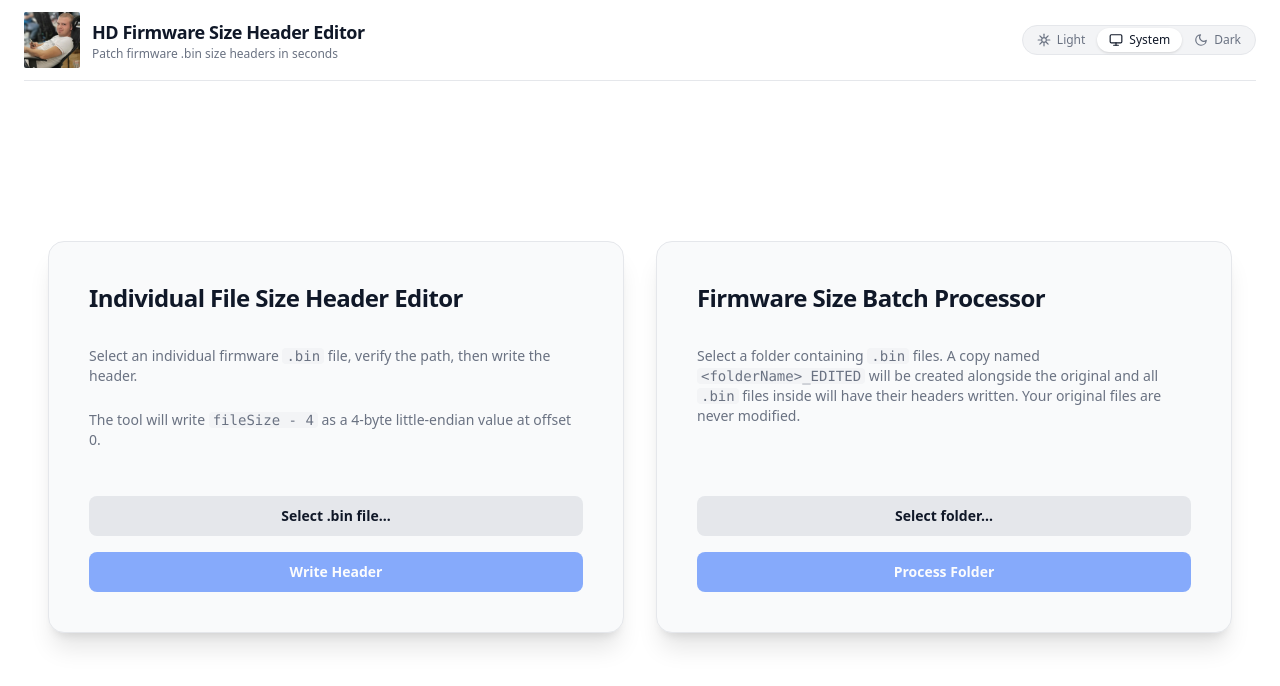
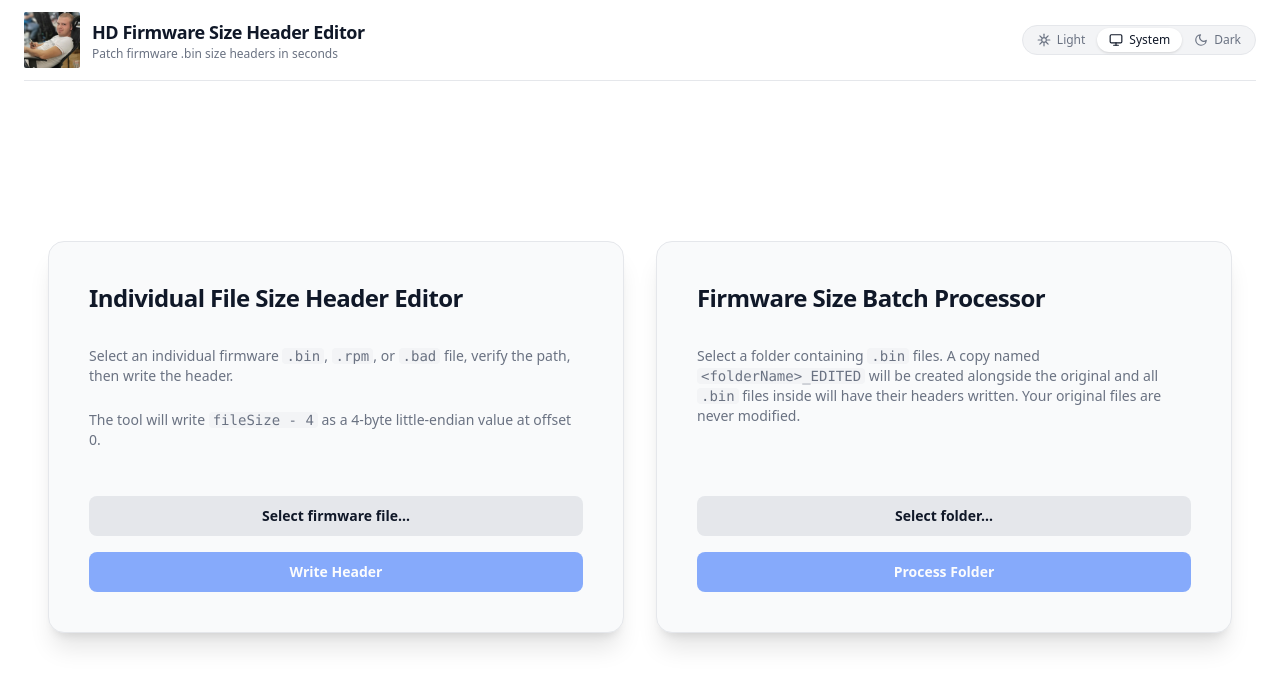
Before and after one commit to sinissto/HD-Firmware-Size-Header-Editor, a React (Vite) app: page / in a window 1280 px wide. Shown: the top 686 px of the page. Built offline with nearby package versions, Linux system fonts and the light colour scheme.

Commit message:
Support for .rpm and .bad file extensions added along side with .bin

```diff
--- a/src/main/firmware.ts
+++ b/src/main/firmware.ts
@@ -69,13 +69,15 @@ export function copyFolderToEdited(sourcePath: string): string {
   return destPath
 }
 
+const FIRMWARE_EXTENSIONS = ['.bin', '.rpm', '.bad']
+
 /**
- * Returns paths of all top-level .bin files in the given folder, sorted alphabetically.
+ * Returns paths of all top-level firmware files (.bin, .rpm, .bad) in the given folder, sorted alphabetically.
  */
 export function scanBinFiles(folderPath: string): string[] {
   return fs
     .readdirSync(folderPath, { withFileTypes: true })
-    .filter((entry) => entry.isFile() && entry.name.toLowerCase().endsWith('.bin'))
+    .filter((entry) => entry.isFile() && FIRMWARE_EXTENSIONS.includes(extname(entry.name).toLowerCase()))
     .map((entry) => join(folderPath, entry.name))
     .sort()
 }
@@ -141,7 +143,7 @@ export function processBatchFolder(sourceFolderPath: string): BatchResult {
       status: 'error',
       editedFolderPath,
       files: [],
-      fatalError: 'No .bin files found in the selected folder',
+      fatalError: 'No firmware files (.bin, .rpm, .bad) found in the selected folder',
     }
   }
 
--- a/src/main/index.ts
+++ b/src/main/index.ts
@@ -47,8 +47,8 @@ function createWindow(): void {
 ipcMain.handle("firmware:select-file", async (event) => {
   const win = BrowserWindow.fromWebContents(event.sender);
   const result = await dialog.showOpenDialog(win!, {
-    title: "Select firmware .bin file",
-    filters: [{ name: "Binary files", extensions: ["bin"] }],
+    title: "Select firmware file",
+    filters: [{ name: "Firmware files", extensions: ["bin", "rpm", "bad"] }],
     properties: ["openFile"],
   });
   if (result.canceled || result.filePaths.length === 0) return null;
--- a/src/renderer/src/IndividualFileHeaderEdit.tsx
+++ b/src/renderer/src/IndividualFileHeaderEdit.tsx
@@ -48,6 +48,14 @@ export function IndividualFileHeaderEdit(): JSX.Element {
           Select an individual firmware{" "}
           <code className="rounded bg-gray-100 px-1 dark:bg-gray-800">
             .bin
+          </code>
+          {", "}
+          <code className="rounded bg-gray-100 px-1 dark:bg-gray-800">
+            .rpm
+          </code>
+          {", or "}
+          <code className="rounded bg-gray-100 px-1 dark:bg-gray-800">
+            .bad
           </code>{" "}
           file, verify the path, then write the header.
         </p>
@@ -67,7 +75,7 @@ export function IndividualFileHeaderEdit(): JSX.Element {
         disabled={busy}
         className="w-full rounded-lg bg-gray-200 px-4 py-2.5 text-sm font-semibold text-gray-900 transition hover:bg-gray-300 disabled:cursor-not-allowed disabled:opacity-50 dark:bg-gray-700 dark:text-white dark:hover:bg-gray-600"
       >
-        Select .bin file…
+        Select firmware file…
       </button>
 
       {/* Step 2 — show selected path for verification */}
```
